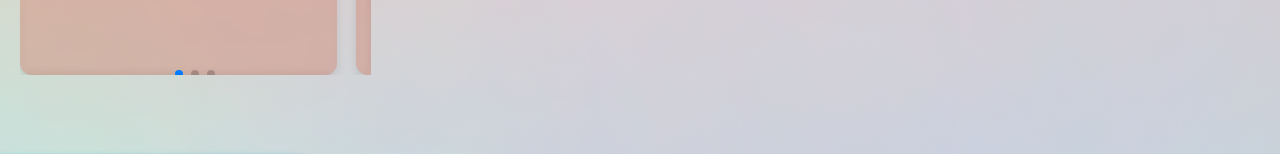
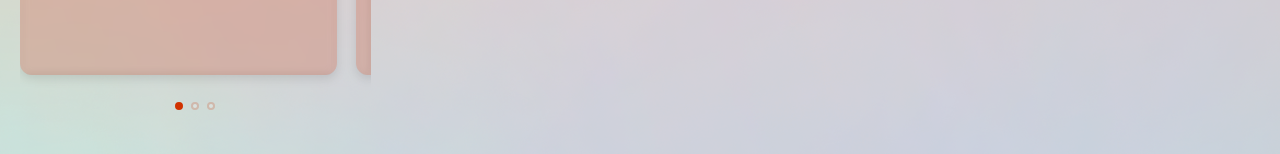
Before and after one commit to MiyaKCheng/solotori-new, a React (Vite) app: page / in a window 1280 px wide. Shown: the part 4199-4353 px from the top of the page. Built offline with nearby package versions, Linux system fonts and the light colour scheme; what tailwindcss-text-fill-stroke would draw is missing.

Commit message:
modified:   src/pages/steps/Steps.css 	modified:   src/pages/steps/Steps.jsx

```diff
--- a/src/pages/steps/Steps.css
+++ b/src/pages/steps/Steps.css
@@ -29,7 +29,8 @@
   object-fit: cover;
 }
 
-  .mySwiper .swiper-horizontal > .swiper-pagination-bullets,
-  .mySwiper .swiper-pagination-bullets.swiper-pagination-horizontal {
-    bottom: -10px;
+.swiper-pagination-bullets span {
+  border: 2px solid #D03200 !important;
+
+  ;
 }
--- a/src/pages/steps/Steps.jsx
+++ b/src/pages/steps/Steps.jsx
@@ -21,6 +21,11 @@ export default function Steps() {
         }}
         modules={[Pagination]}
         className="mySwiper"
+        style={{
+          paddingBottom: '50px',
+          '--swiper-pagination-color': '#D13200',
+          '--swiper-pagination-bullet-inactive-color': '#FFF'
+        }}
       >
         <SwiperSlide>Slide 1</SwiperSlide>
         <SwiperSlide>Slide 2</SwiperSlide>
```
Lines whose indentation alone changed are shown as unchanged.
